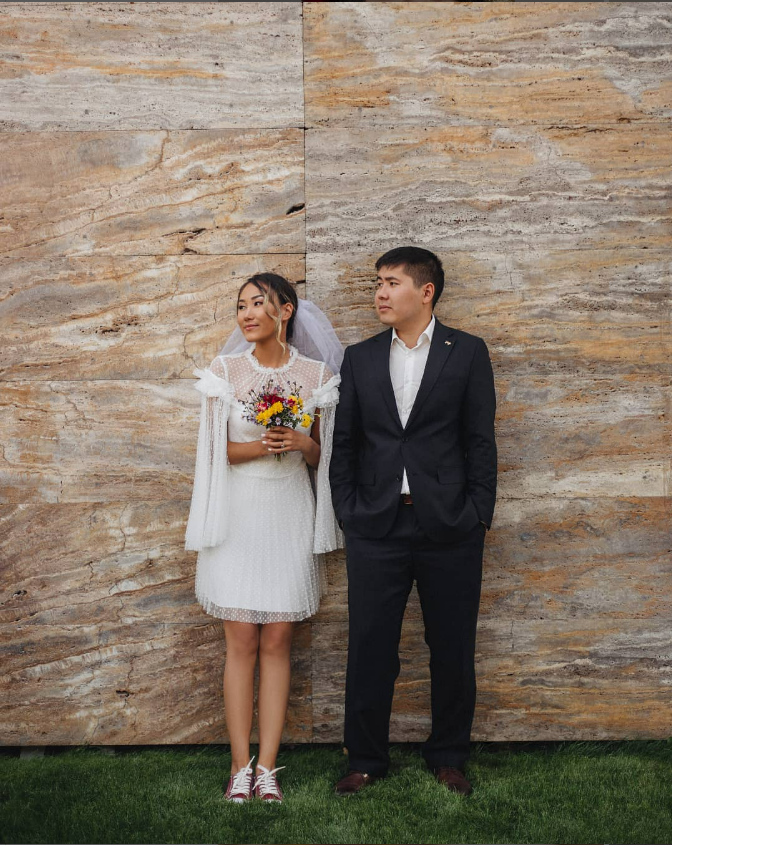
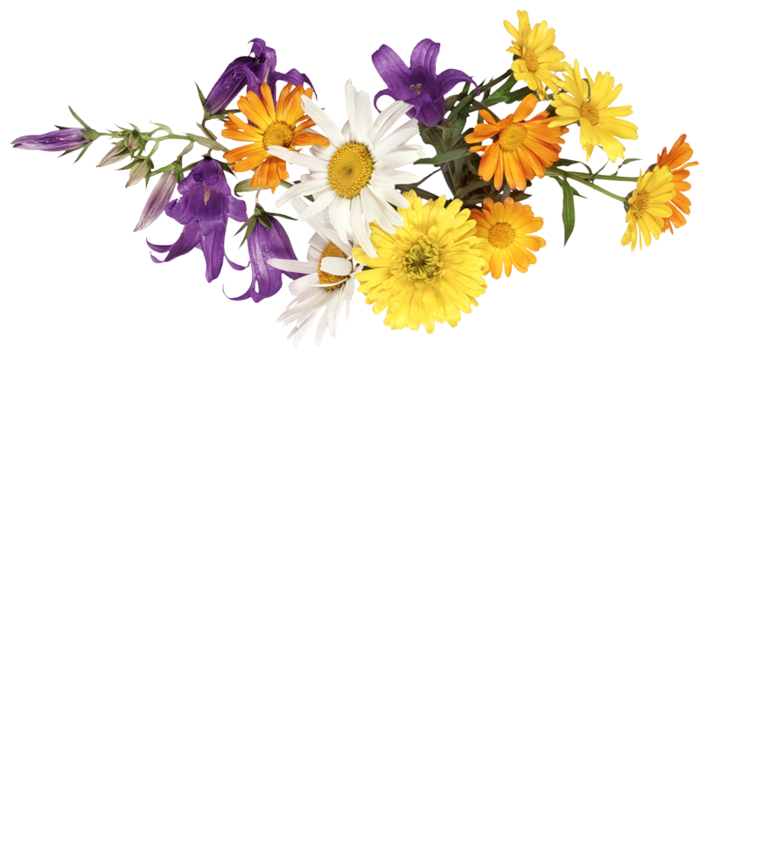
Before and after one commit to Aiperiwa/event, a React (Create React App) app: page / in a window 1280 px wide. Shown: the whole page, without its empty margins (0-763 px from the left). After the commit the page ends 800 px from the top, so only its background shows below. Built offline with nearby package versions, Linux system fonts and the light colour scheme.

Commit message:
jk first

```diff
--- a/src/App.js
+++ b/src/App.js
@@ -1,9 +1,14 @@
 import './App.css'
 import Header from './components/header/header'
+import FirstContent from './components/first-section/FirstSection'
 
 export const App = () => {
   return (
-    <Header/>
+
+
+    <Header/>,
+    <FirstContent/>
+
 
   )
 }
--- a/src/components/first-section/FirstSection.jsx
+++ b/src/components/first-section/FirstSection.jsx
@@ -0,0 +1,12 @@
+import React from "react";
+import Img from "../../image/flower.png"
+
+const FirstContent = () => {
+ return (
+  <div>
+    <img src={Img} alt="" />
+
+  </div>
+ )
+}
+export default FirstContent
```
Also changed, not shown: src/image/flower.png (added).
